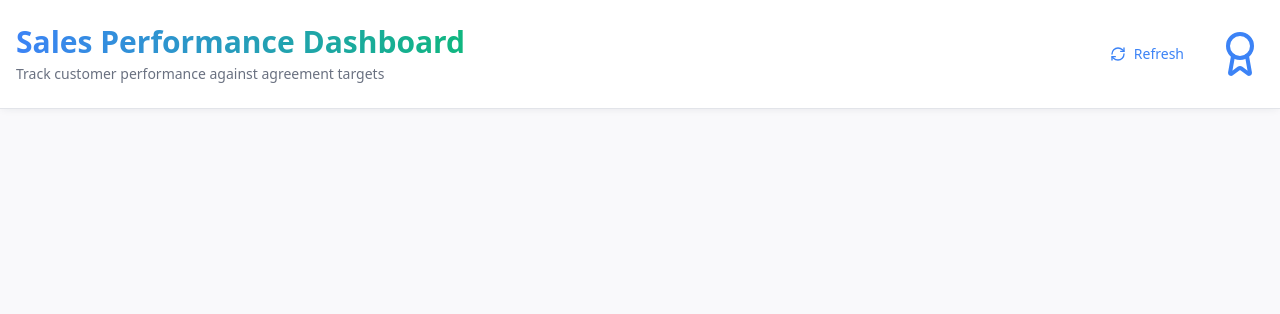
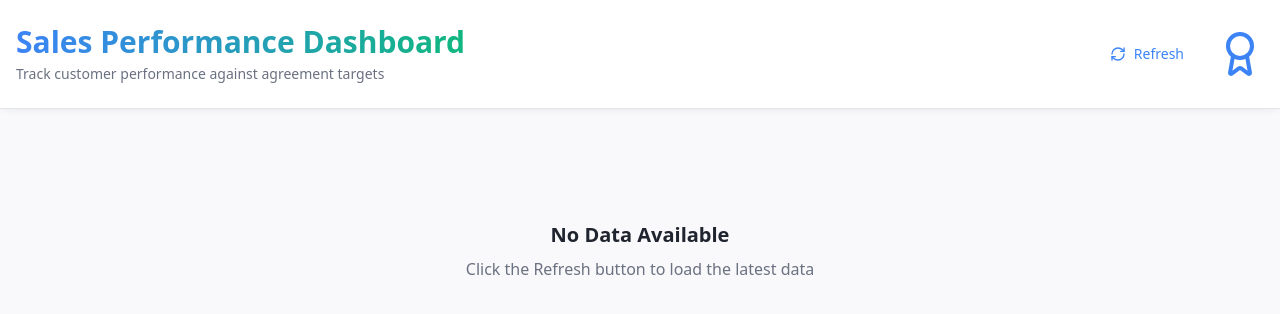
Before and after one commit to krishm567754/volume-vault-dash, a React (Vite) app: page / in a window 1280 px wide. Shown: the top 314 px of the page. Built offline with nearby package versions, Linux system fonts and the light colour scheme; no server answers; the database is empty; the HTML template or start-up script is replaced by a standard one.

Commit message:
Fix: Resolve blank dashboard issue

```diff
--- a/src/pages/Index.tsx
+++ b/src/pages/Index.tsx
@@ -35,6 +35,7 @@ const Index = () => {
       const cached = localStorage.getItem('dashboard_cache');
       if (cached) {
         const data = JSON.parse(cached);
+        if (data.performances && data.performances.length > 0) {
           setPerformances(data.performances);
           setSummary(data.summary);
           setLastRefresh(new Date(data.timestamp));
@@ -44,9 +45,15 @@ const Index = () => {
           loadFromDatabase();
           return;
         }
+      }
 
       // Load from database (shared cache)
-      await loadFromDatabase();
+      const hasData = await loadFromDatabase();
+
+      if (!hasData) {
+        // No cached data available
+        toast.info('Click Refresh to load data');
+      }
     } catch (error) {
       console.error('Error loading cache:', error);
       toast.info('Click Refresh to load latest data');
@@ -83,22 +90,13 @@ const Index = () => {
 
           // Update localStorage
           localStorage.setItem('dashboard_cache', JSON.stringify(cacheData));
+          return true;
         }
       }
+      return false;
     } catch (error) {
       console.error('Error loading from database:', error);
-      // Fall back to cache.json file
-      try {
-        const response = await fetch('/cache.json');
-        if (response.ok) {
-          const data = await response.json();
-          setPerformances(data.performances);
-          setSummary(data.summary);
-          setLastRefresh(new Date(data.timestamp));
-        }
-      } catch (fallbackError) {
-        console.error('Error loading fallback cache:', fallbackError);
-      }
+      return false;
     }
   };
 
@@ -252,8 +250,18 @@ const Index = () => {
           </div>
         )}
 
+        {/* No Data State */}
+        {!loading && (!summary || performances.length === 0) && (
+          <div className="flex flex-col items-center justify-center py-20 space-y-4">
+            <div className="text-center space-y-2">
+              <h3 className="text-xl font-semibold">No Data Available</h3>
+              <p className="text-muted-foreground">Click the Refresh button to load the latest data</p>
+            </div>
+          </div>
+        )}
+
         {/* Dashboard Content */}
-        {!loading && summary && (
+        {!loading && summary && performances.length > 0 && (
           <>
             {/* Summary Cards */}
             <div className="grid grid-cols-1 md:grid-cols-2 lg:grid-cols-4 gap-6">
```
Lines whose indentation alone changed are shown as unchanged.
